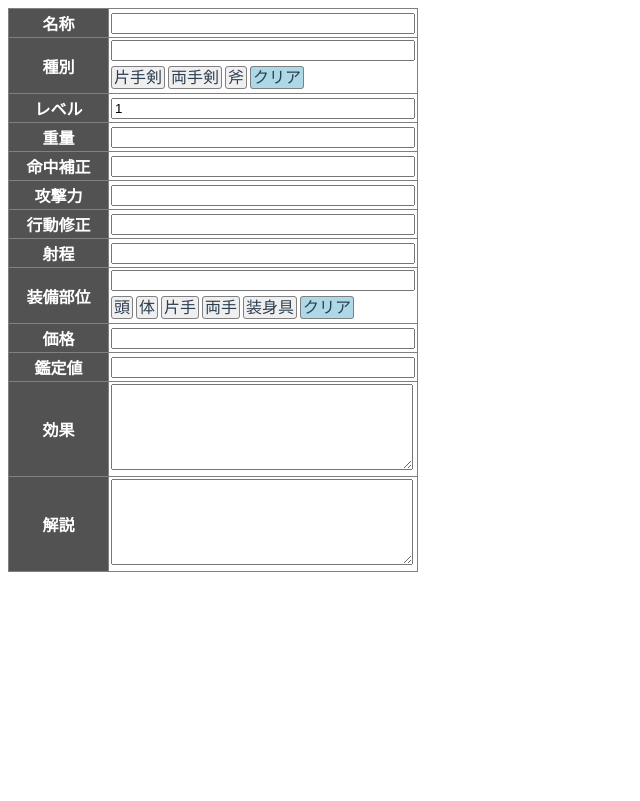
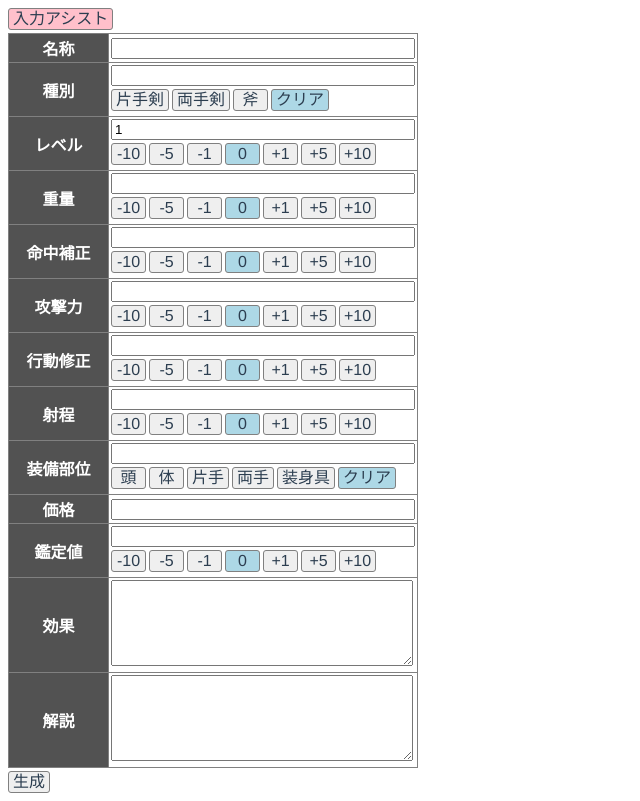
Before and after one commit to kotobukid/card_generator, a Vue app: page / in a window 1280 px wide. Shown: the whole page, without its empty margins (0-640 px from the left). Built offline with nearby package versions, Linux system fonts and the light colour scheme.

Commit message:
武器入力フォーム

```diff
--- /dev/null
+++ b/src/assets/stylesheets/_buttons.less
@@ -0,0 +1,29 @@
+.common_button() {
+    display: inline-block;
+    cursor: pointer;
+    padding: 2px 4px;
+    border: 1px solid grey;
+    border-radius: 3px;
+    background-color: #efefef;
+    margin-right: 3px;
+    min-width: 25px;
+    text-align: center;
+    font-size: 1rem;
+    line-height: 1rem;
+    &:active {
+        position: relative;
+        top: 1px;
+    }
+}
+
+.button {
+    .common_button();
+
+    &:last-child {
+        margin-right: 0;
+    }
+
+    &.clear {
+        background-color: lightblue;
+    }
+}
--- a/src/components/AssistButtons.vue
+++ b/src/components/AssistButtons.vue
@@ -30,29 +30,11 @@ export default class AssistButton extends Vue {
 </script>
 
 <style scoped lang="less">
+@import "../assets/stylesheets/_buttons";
+
 .buttons {
     margin: 3px 0;
 }
 
-.button {
-    cursor: pointer;
-    padding: 2px;
-    border: 1px solid grey;
-    border-radius: 3px;
-    background-color: #efefef;
-    margin-right: 3px;
 
-    &:active {
-        position: relative;
-        top: 1px;
-    }
-
-    &:last-child {
-        margin-right: 0;
-    }
-
-    &.clear {
-        background-color: lightblue;
-    }
-}
 </style>
--- /dev/null
+++ b/src/components/IncrementButtons.vue
@@ -0,0 +1,52 @@
+<template lang="pug">
+    .buttons
+        span.button(@click="increment(-10)") -10
+        span.button(@click="increment(-5)") -5
+        span.button(@click="increment(-1)") -1
+        span.button.clear(@click="set_value(0)") 0
+        span.button(@click="increment(1)") +1
+        span.button(@click="increment(5)") +5
+        span.button(@click="increment(10)") +10
+
+</template>
+
+<script lang="ts">
+import {Component, Prop, Vue} from 'vue-property-decorator';
+
+@Component({})
+export default class IncrementButtons extends Vue {
+    @Prop() private value!: string;
+    @Prop() private name!: string;
+
+    set_value(value: number): void {
+        this.$emit('value-changed', {
+            key: this.name,
+            value: `${value}`
+        });
+    }
+
+    increment(delta: number): void {
+        try {
+            const value_n = Number(this.value)
+            this.$emit('value-changed', {
+                key: this.name,
+                value: `${value_n + delta}`
+            });
+        } catch (e) {
+            this.$emit('value-changed', {
+                key: this.name,
+                value: `${delta}`
+            });
+        }
+    }
+}
+</script>
+
+<style scoped lang="less">
+@import "../assets/stylesheets/_buttons";
+
+.buttons {
+    margin: 3px 0;
+}
+
+</style>
--- a/src/components/WeaponForm.vue
+++ b/src/components/WeaponForm.vue
@@ -1,6 +1,8 @@
 <template lang="pug">
     .weapon_form
         form
+            .buttons
+                span.use_assist(@click="toggle_assist" :class="use_assist ? 'active': ''") 入力アシスト
             table
                 colgroup
                     col(style="width: 100px;")
@@ -13,36 +15,42 @@
                     th 種別
                     td
                         input(type="text" :value="item.type")
-                        assist-button(name="equip_part" items="片手剣,両手剣,斧" @value-changed="value_changed")
+                        assist-button(v-if="use_assist" name="equip_part" items="片手剣,両手剣,斧" @value-changed="value_changed")
                 tr
                     th レベル
                     td
                         input(type="text" :value="item.level")
+                        increment-button(v-if="use_assist" @value-changed="value_changed" name="level" :value="item.level")
                 tr
                     th 重量
                     td
                         input(type="text" :value="item.weight")
+                        increment-button(v-if="use_assist" @value-changed="value_changed" name="weight" :value="item.weight")
                 tr
                     th 命中補正
                     td
                         input(type="text" :value="item.hit_adjust")
+                        increment-button(v-if="use_assist" @value-changed="value_changed" name="hit_adjust" :value="item.hit_adjust")
                 tr
                     th  攻撃力
                     td
                         input(type="text" :value="item.attack")
+                        increment-button(v-if="use_assist" @value-changed="value_changed" name="attack" :value="item.attack")
                 tr
                     th 行動修正
                     td
                         input(type="text" :value="item.initiative_adjust")
+                        increment-button(v-if="use_assist" @value-changed="value_changed" name="initiative_adjust" :value="item.initiative_adjust")
                 tr
                     th  射程
                     td
                         input(type="text" :value="item.range")
+                        increment-button(v-if="use_assist" @value-changed="value_changed" name="range" :value="item.range")
                 tr
                     th  装備部位
                     td
                         input(type="text" :value="item.equip_part")
-                        assist-button(name="equip_part" items="頭,体,片手,両手,装身具" @value-changed="value_changed")
+                        assist-button(v-if="use_assist" name="equip_part" items="頭,体,片手,両手,装身具" @value-changed="value_changed")
                 tr
                     th  価格
                     td
@@ -51,6 +59,7 @@
                     th  鑑定値
                     td
                         input(type="text" :value="item.appraisal")
+                        increment-button(v-if="use_assist" @value-changed="value_changed" name="appraisal" :value="item.appraisal")
                 tr
                     th  効果
                     td
@@ -59,16 +68,21 @@
                     th  解説
                     td
                         textarea(:value="item.description")
-
+            .buttons
+                span.button(@click="submit") 生成
 </template>
 
 <script lang="ts">
 import {Component, Prop, Vue} from 'vue-property-decorator';
 import {SourceWeapon, RawSourceWeapon} from "@/types";
 import AssistButton from "@/components/AssistButtons.vue";
+import IncrementButton from "@/components/IncrementButtons.vue";
 
 @Component({
-    components: {'assist-button': AssistButton}
+    components: {
+        'assist-button': AssistButton,
+        'increment-button': IncrementButton
+    }
 })
 export default class WeaponForm extends Vue {
     item: SourceWeapon = {
@@ -96,8 +110,30 @@ export default class WeaponForm extends Vue {
         this.value_change(info.key, info.value);
     }
 
+    use_assist: boolean = true;
+
+    toggle_assist(): void {
+        this.use_assist = !this.use_assist;
+    }
+
+    submit(): void {
+        console.log(this.item);
+    }
 }
 </script>
 
 <style scoped lang="less">
+@import "../assets/stylesheets/_buttons";
+
+.buttons {
+    margin: 3px 0;
+}
+
+span.use_assist {
+    .common_button();
+
+    &.active {
+        background-color: pink;
+    }
+}
 </style>
```
